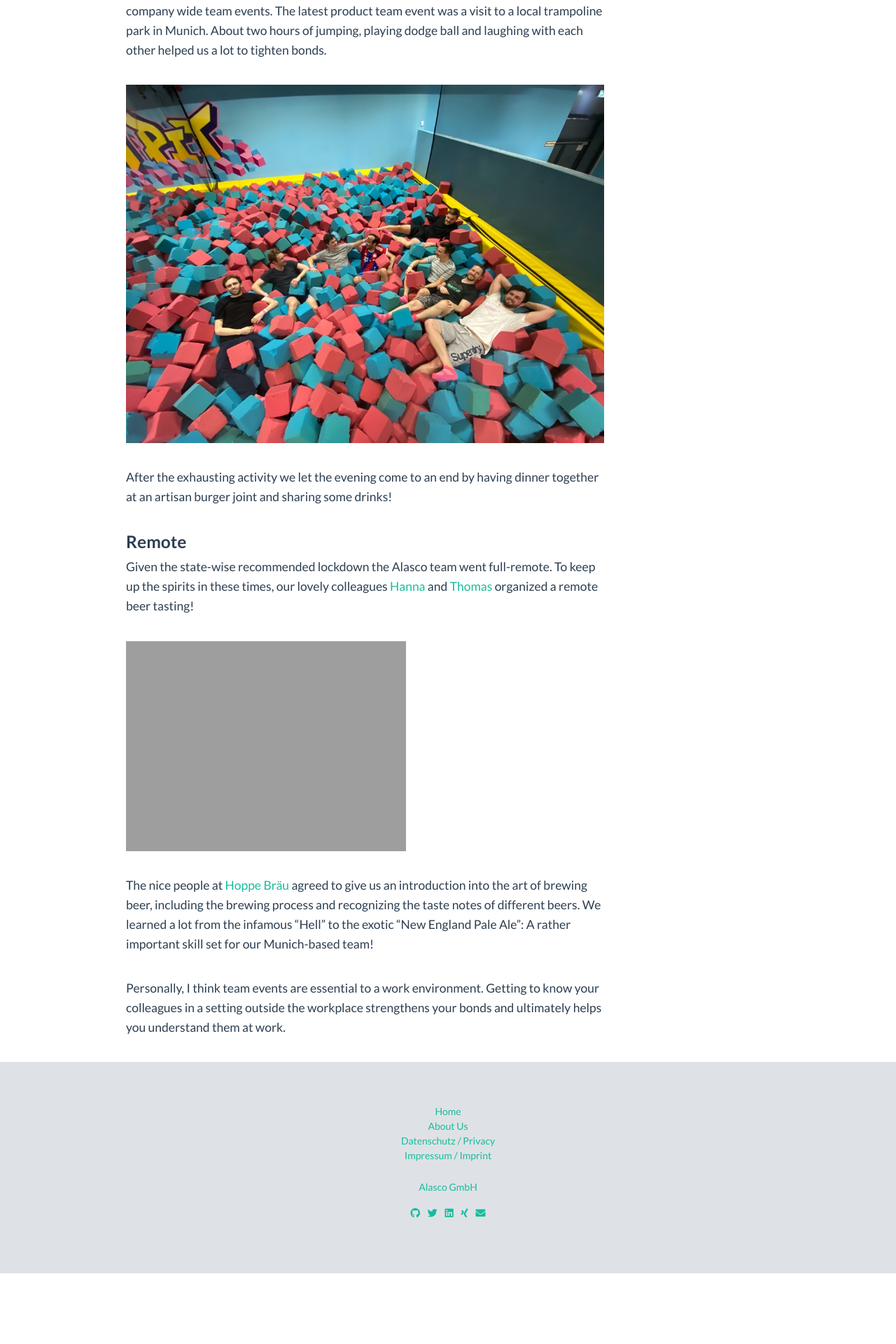
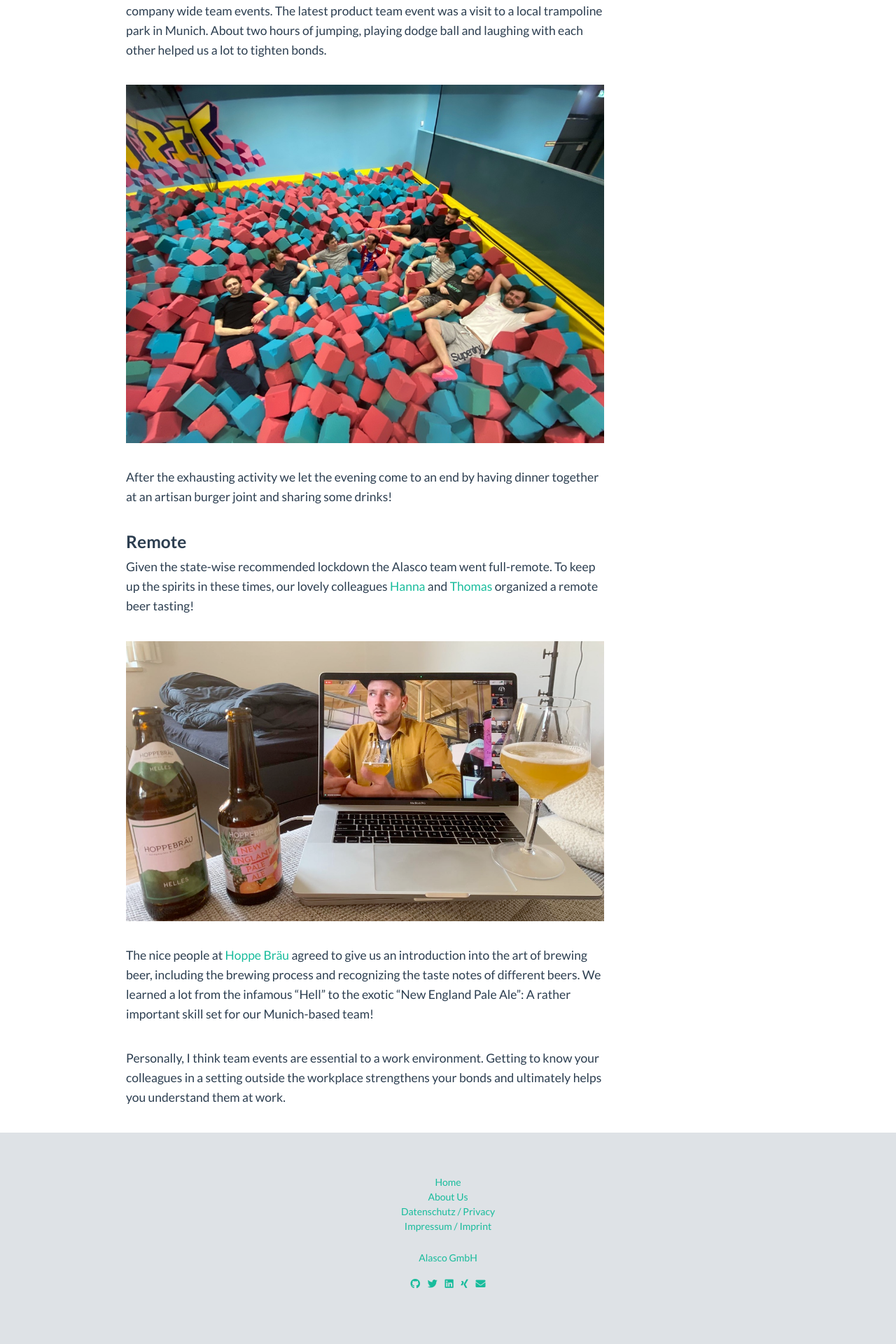
Before and after one commit to alasco-tech/alasco-tech.github.io, a Jekyll site: the page built from _posts/2020-05-29-meet-your-team.md, in a window 1280 px wide. Shown: the part 2205-4125 px from the top of the page at 70% size. Built offline with Jekyll 4.4.1, drawn with Linux system fonts in a browser that asks for light colours; comment, search, counter and statistics services are not loaded; before the commit the page ends 4024 px from its top, so only the background shows below that.

Commit message:
optimize more images

```diff
--- a/_posts/2020-05-29-meet-your-team.md
+++ b/_posts/2020-05-29-meet-your-team.md
@@ -52,7 +52,7 @@ After the exhausting activity we let the evening come to an end by having dinner
 ### Remote
 Given the state-wise recommended lockdown the Alasco team went full-remote. To keep up the spirits in these times, our lovely colleagues [Hanna](https://www.linkedin.com/in/hannakoepff/) and [Thomas](https://www.linkedin.com/in/tplatiel/) organized a remote beer tasting!
 
-![Remote beer tasting]({{ site.url }}/assets/img/team_event_beer.png "Remote beer tasting")
+![Remote beer tasting]({{ site.url }}/assets/img/team_event_beer.jpg "Remote beer tasting")
 
 The nice people at [Hoppe Bräu](https://www.hoppebraeu.de/en) agreed to give us an introduction into the art of  brewing beer, including the brewing process and recognizing the taste notes of different beers. We learned a lot from the infamous “Hell” to the exotic “New England Pale Ale”: A rather important skill set for our Munich-based team!
 
```
Also changed, not shown: assets/img/team_event_beer.jpg (added), 2 other files.
